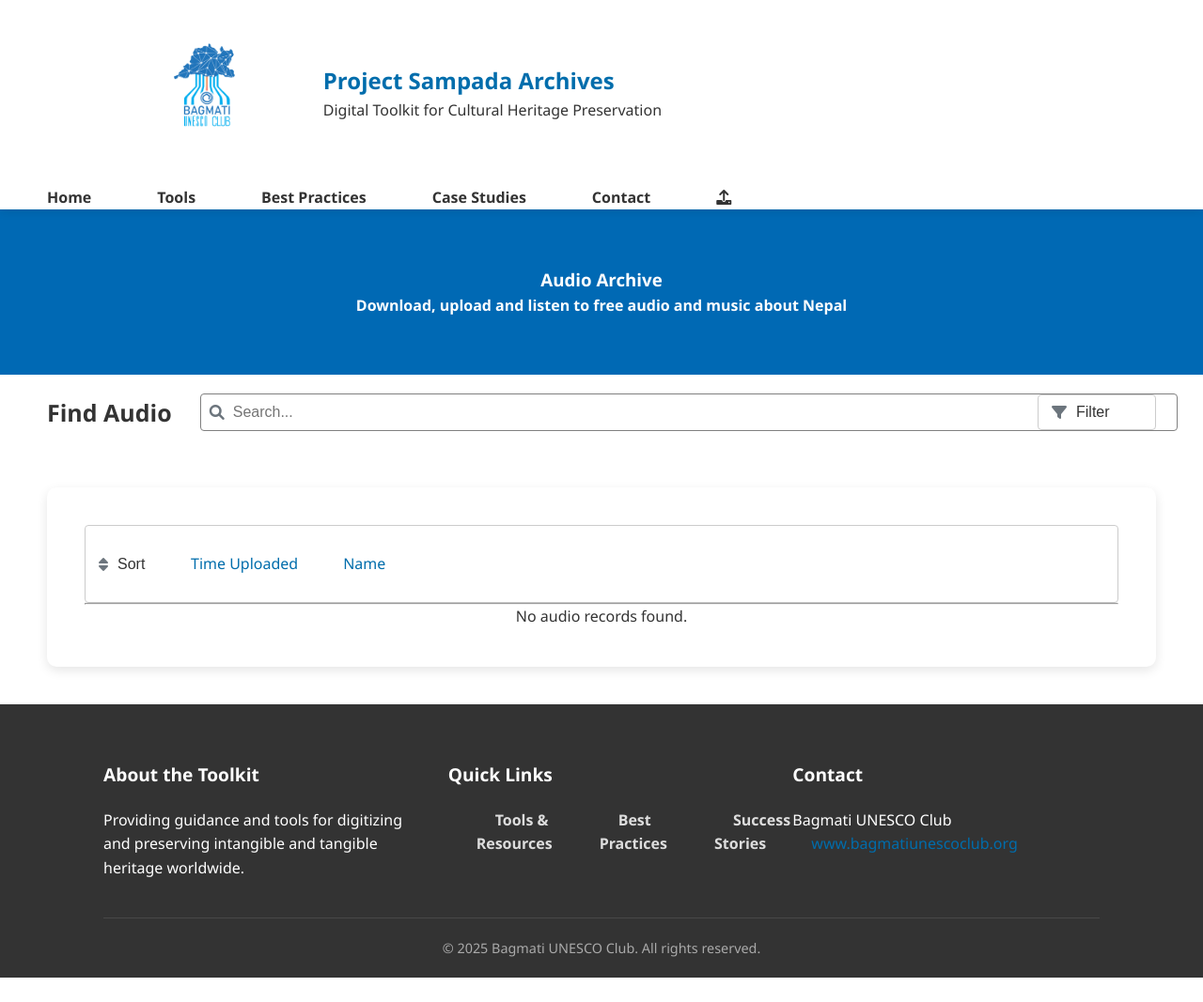
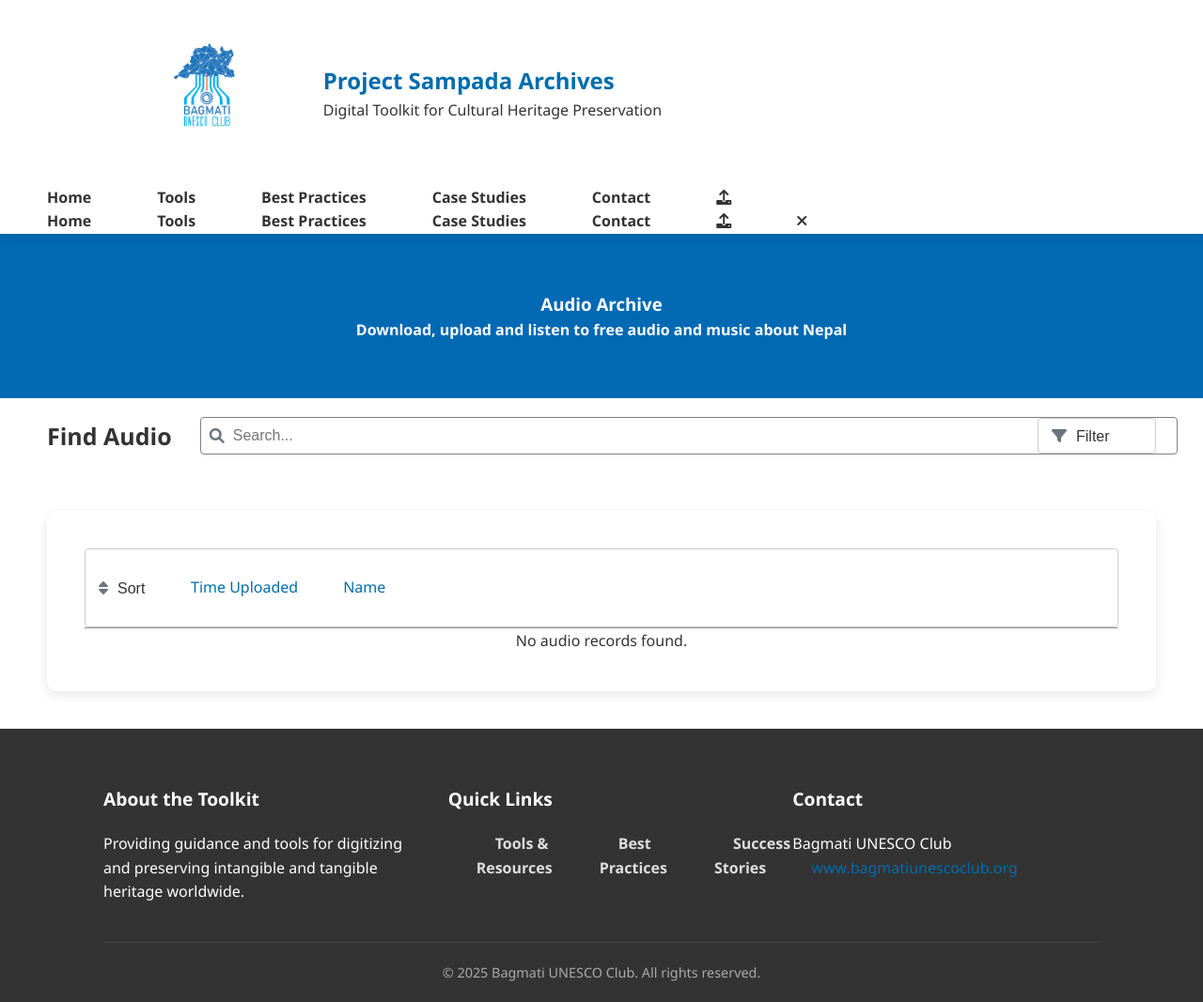
Before and after one commit to Average-Programmer123/Project-Sampada-Archives-prototype-, a Flask app: page /audio_kit in a window 1280 px wide. Shown: the whole page at 94% size. Before the commit the page ends 1041 px from the top, so only its background shows below. Run offline with Flask 3, Linux system fonts and the light colour scheme.

Commit message:
Update base.html

```diff
--- a/templates/base.html
+++ b/templates/base.html
@@ -12,7 +12,7 @@
     <header>
         <div class="container">
             <div class="logo">
-                <a href="/"><img src="{{ url_for('static', filename='images/unesco-logo.png') }}" alt="UNESCO Logo"></a>
+                <a href="/"><img src="{{ url_for('static', filename='images/unesco-logo.png') }}" alt="UNESCO Logo" class="unlogo"></a>
                 <div class="title-group">
                     <h1>Project Sampada Archives</h1>
                     <p class="slogan">Digital Toolkit for Cultural Heritage Preservation</p>
@@ -28,9 +28,18 @@
                     <li><a href="{{ url_for('contact') }}">Contact</a></li>
                     <li><a href="{{ url_for('upload') }}"><i class="fas fa-upload"></i></a></li>
                 </ul>
-                <div class="mobile-menu-btn">
-                    <i class="fas fa-bars"></i>
+                <div class="mobile-menu-btn" id = "menu-btn">
+                    <center><i class="fas fa-bars"></i></center>
                 </div>
+                <ul id="mobile-menu" class="mobile-menu">
+  <li><a href="{{ url_for('home') }}">Home</a></li>
+  <li><a href="{{ url_for('tools') }}">Tools</a></li>
+  <li><a href="{{ url_for('best_practices') }}">Best Practices</a></li>
+  <li><a href="{{ url_for('case_studies') }}">Case Studies</a></li>
+  <li><a href="{{ url_for('contact') }}">Contact</a></li>
+  <li><a href="{{ url_for('upload') }}"><i class="fas fa-upload"></i></a></li>
+  <li><a href="#" id="close-btn"><i class="fas fa-times"></i></a></li>
+</ul>
             </nav>
         </div>
     </header>
@@ -44,7 +53,7 @@
             <div class="footer-columns">
                 <div class="footer-column">
                     <h3>About the Toolkit</h3>
-                    <p>Providing guidance and tools for digitizing and preserving intangible and tangible heritage worldwide.</p>
+                    <p id = "inf">Providing guidance and tools for digitizing and preserving intangible and tangible heritage worldwide.</p>
                 </div>
                 <div class="footer-column">
                     <h3>Quick Links</h3>
```
